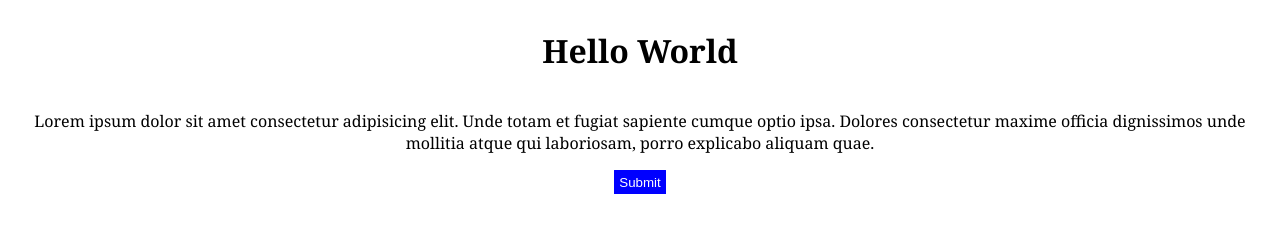
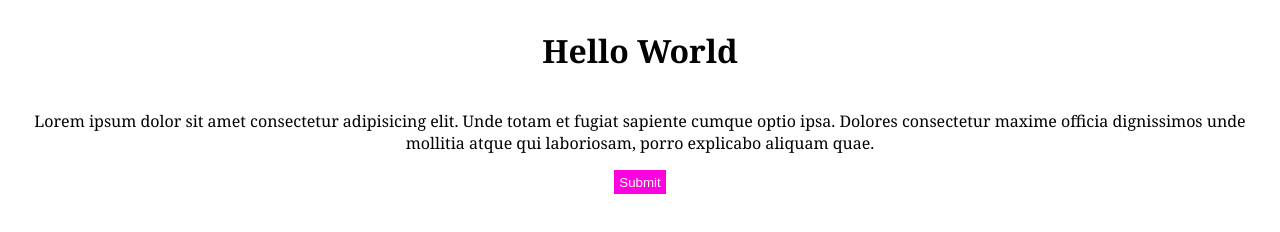
Before and after one commit to Rishia-p/purple, a plain HTML site: page index.html in a window 1280 px wide. Drawn offline with Linux system fonts and the light colour scheme.

Commit message:
add: chaanged the button color

```diff
--- a/index.html
+++ b/index.html
@@ -17,6 +17,6 @@
 <body>
     <h1>Hello World</h1>
     <p style="text-align: center;"> Lorem ipsum dolor sit amet consectetur adipisicing elit. Unde totam et fugiat sapiente cumque optio ipsa. Dolores consectetur maxime officia dignissimos unde mollitia atque qui laboriosam, porro explicabo aliquam quae.</p>
-    <button type="button" style="border: none; border-radius: .3px; padding: .3rem; background-color: blue; color: #fff">Submit</button>
+    <button type="button" style="border: none; border-radius: .3px; padding: .3rem; background-color: rgb(255, 0, 225); color: #fff">Submit</button>
 </body>
 </html>
```
